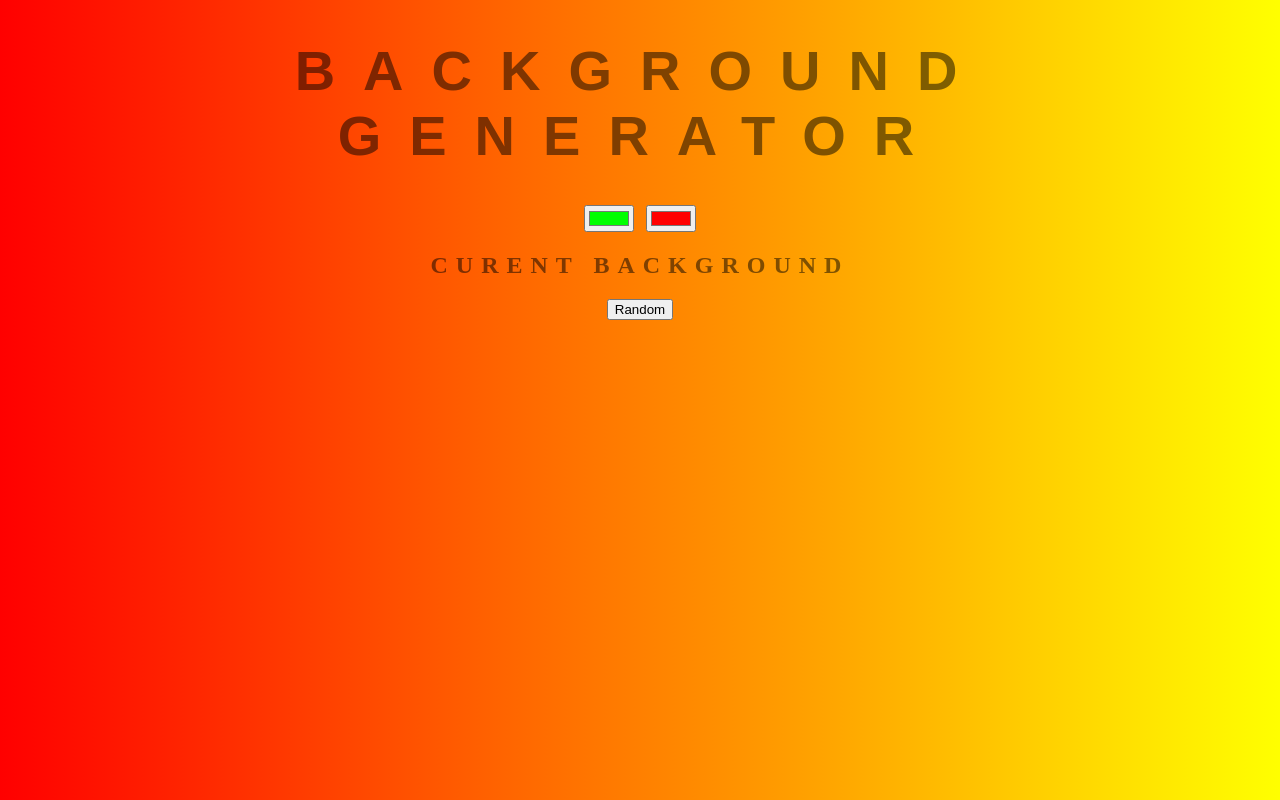
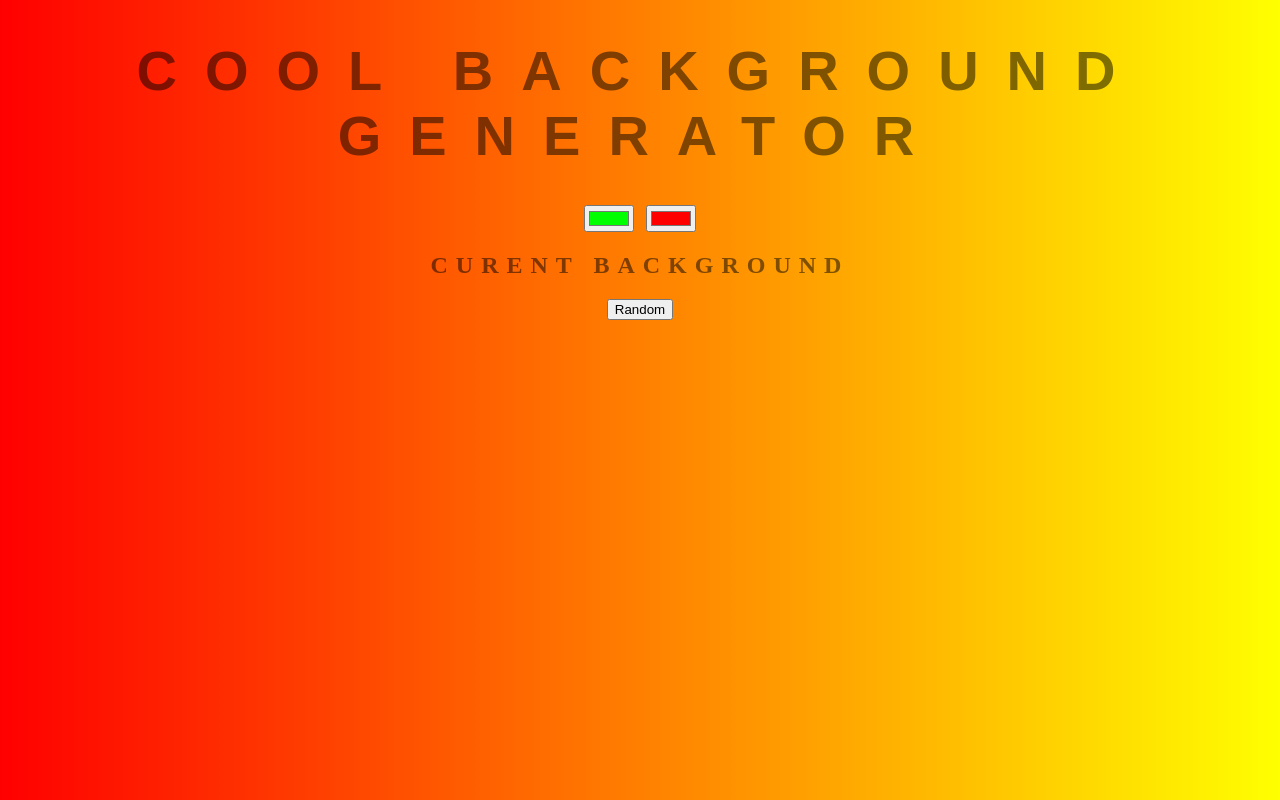
Before and after one commit to martam802/background-gen, a plain HTML site: page index.html in a window 1280 px wide. Drawn offline with Linux system fonts and the light colour scheme.

Commit message:
changing title

```diff
--- a/index.html
+++ b/index.html
@@ -5,7 +5,7 @@
 	<title></title>
 </head>
 <body id="gradient">
-	<h1>background Generator</h1>
+	<h1>cool background Generator</h1>
 	<input class="color1" type="color" name="color1" value="#00ff00">
 	<input class="color2" type="color" name="color2" value="#ff0000">
 	<h2>curent background</h2>
```
